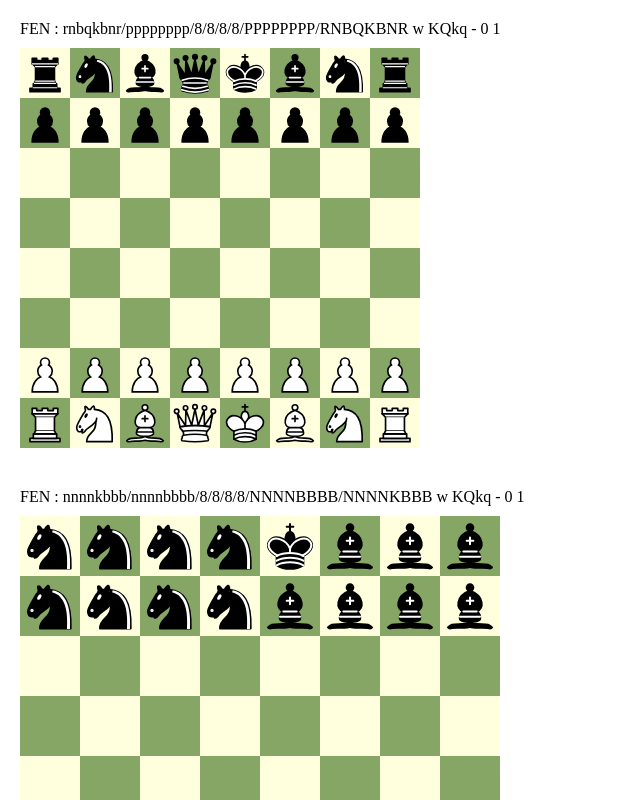
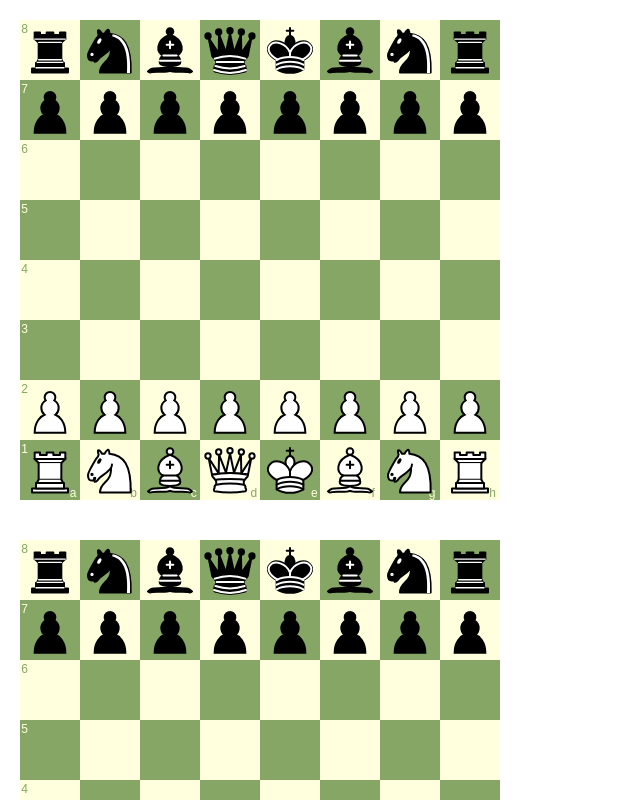
Before and after one commit to ljdr64/ljdr-chessboard, a React (Vite) app: page / in a window 1280 px wide. Shown: the top 800 px of the page, without its empty margins (0-640 px from the left). Built offline with nearby package versions, Linux system fonts and the light colour scheme.

Commit message:
feat: add board coordinates with alternating colors using nth-child

```diff
--- a/src/Components/ChessBoard/index.tsx
+++ b/src/Components/ChessBoard/index.tsx
@@ -100,6 +100,9 @@ const ChessBoard: React.FC<ChessGameProps> = ({
 
   const fenTurn = initialFEN.split(' ')[1];
   const DIGITS = '0123456789';
+
+  const ranksRef = useRef(null);
+  const filesRef = useRef(null);
 
   useEffect(() => {
     if (isDragging) {
@@ -474,6 +477,45 @@ const ChessBoard: React.FC<ChessGameProps> = ({
         })()}
       </div>
       <div
+        className="coords ranks"
+        ref={ranksRef}
+        style={{
+          fontSize: `${squareSize * 0.2}px`,
+          marginTop: `${-squareSize * 0.35}px`,
+          width: `${squareSize * 0.15}px`,
+          height: `${squareSize * 8}px`,
+        }}
+      >
+        <div className="coord">1</div>
+        <div className="coord">2</div>
+        <div className="coord">3</div>
+        <div className="coord">4</div>
+        <div className="coord">5</div>
+        <div className="coord">6</div>
+        <div className="coord">7</div>
+        <div className="coord">8</div>
+      </div>
+      <div
+        className="coords files"
+        ref={filesRef}
+        style={{
+          fontSize: `${squareSize * 0.2}px`,
+          marginTop: `${squareSize * 7.75}px`,
+          marginLeft: `${squareSize * 0.38}px`,
+          width: `${squareSize * 8}px`,
+          height: `${squareSize * 0.25}px`,
+        }}
+      >
+        <div className="coord">a</div>
+        <div className="coord">b</div>
+        <div className="coord">c</div>
+        <div className="coord">d</div>
+        <div className="coord">e</div>
+        <div className="coord">f</div>
+        <div className="coord">g</div>
+        <div className="coord">h</div>
+      </div>
+      <div
         className="ljdr-ghost"
         ref={ghostRef}
         style={{
--- a/src/Components/ChessBoard/styles.css
+++ b/src/Components/ChessBoard/styles.css
@@ -18,6 +18,7 @@
   position: absolute;
   background-size: cover;
   user-select: none;
+  z-index: 5;
 }
 
 .ljdr-ghost {
@@ -36,6 +37,40 @@
   background: rgba(20, 85, 30, 0.5);
   background-size: cover;
   position: absolute;
+}
+
+.coords {
+  position: absolute;
+  display: flex;
+  justify-content: space-around;
+  pointer-events: none;
+  font-family: sans-serif;
+  align-items: center;
+}
+
+.coords.ranks {
+  flex-flow: column-reverse;
+}
+
+.coords.files {
+  flex-flow: row;
+  text-align: center;
+}
+
+.coords.ranks .coord:nth-child(odd) {
+  color: #ffffdd;
+}
+
+.coords.ranks .coord:nth-child(even) {
+  color: #86a666;
+}
+
+.coords.files .coord:nth-child(odd) {
+  color: #ffffdd;
+}
+
+.coords.files .coord:nth-child(even) {
+  color: #86a666;
 }
 
 .animate {
--- a/src/Pages/App/index.tsx
+++ b/src/Pages/App/index.tsx
@@ -3,22 +3,13 @@ import ChessBoard from '../../Components/ChessBoard';
 
 const App: React.FC = () => {
   const initialFEN = 'rnbqkbnr/pppppppp/8/8/8/8/PPPPPPPP/RNBQKBNR w KQkq - 0 1';
-  const initialFEN2 =
-    'nnnnkbbb/nnnnbbbb/8/8/8/8/NNNNBBBB/NNNNKBBB w KQkq - 0 1';
-  const initialFEN3 =
-    'qqqqkrrr/qqqqrrrr/8/8/8/8/QQQQRRRR/QQQQKRRR w KQkq - 0 1';
-  const squareSize = 50;
-  const squareSize2 = 60;
-  const squareSize3 = 70;
-  const transitionDuration = '0.1s';
-  const transitionDuration2 = '0.2s';
-  const transitionDuration3 = '0.3s';
+  const squareSize = 60;
+  const transitionDuration = '0.2s';
   return (
     <>
       <div
         style={{ width: 'fit-content', height: 'fit-content', padding: '20px' }}
       >
-        <p style={{ marginBottom: '10px' }}>FEN : {initialFEN}</p>
         <ChessBoard
           initialFEN={initialFEN}
           squareSize={squareSize}
@@ -28,21 +19,10 @@ const App: React.FC = () => {
       <div
         style={{ width: 'fit-content', height: 'fit-content', padding: '20px' }}
       >
-        <p style={{ marginBottom: '10px' }}>FEN : {initialFEN2}</p>
         <ChessBoard
-          initialFEN={initialFEN2}
-          squareSize={squareSize2}
-          transitionDuration={transitionDuration2}
-        />
-      </div>
-      <div
-        style={{ width: 'fit-content', height: 'fit-content', padding: '20px' }}
-      >
-        <p style={{ marginBottom: '10px' }}>FEN : {initialFEN3}</p>
-        <ChessBoard
-          initialFEN={initialFEN3}
-          squareSize={squareSize3}
-          transitionDuration={transitionDuration3}
+          initialFEN={initialFEN}
+          squareSize={squareSize}
+          transitionDuration={transitionDuration}
         />
       </div>
     </>
```
